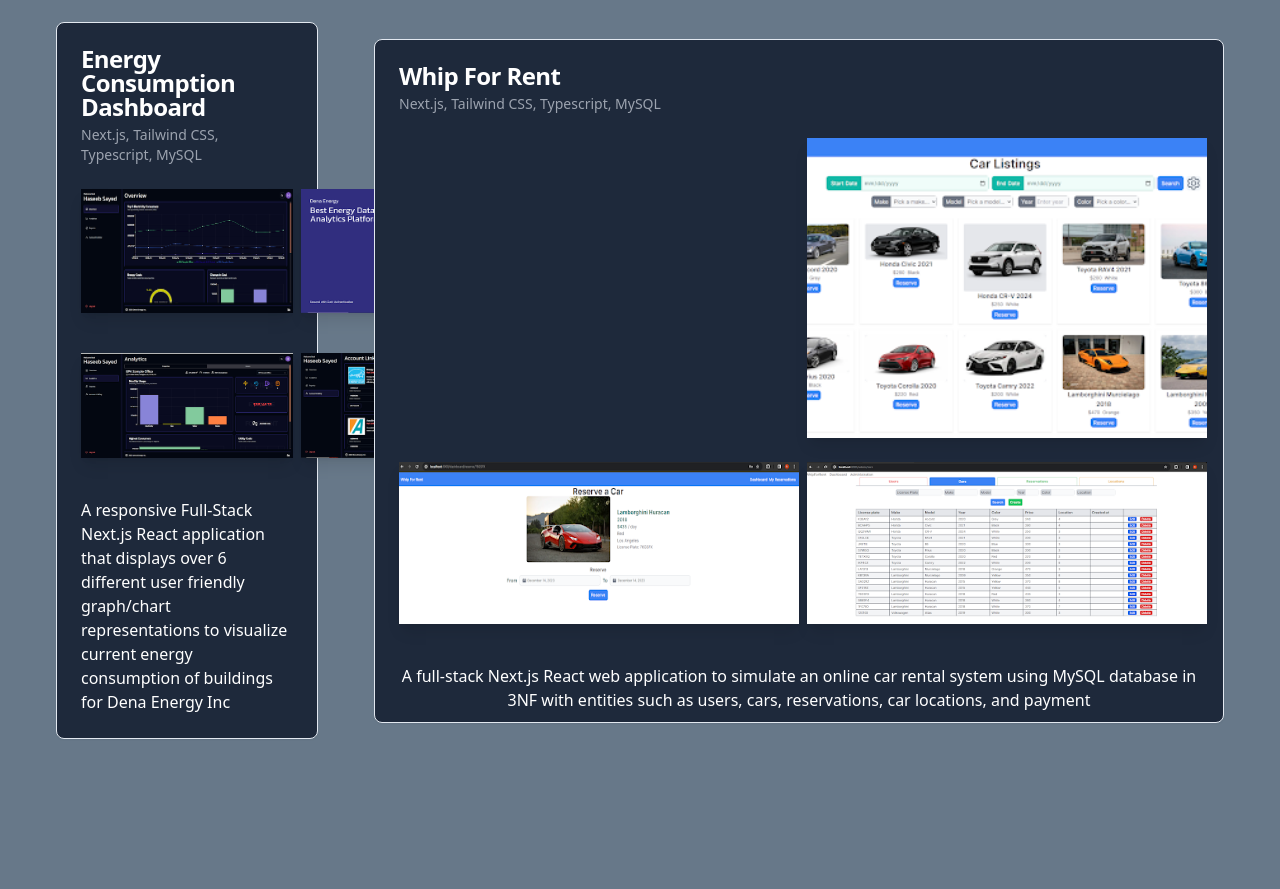
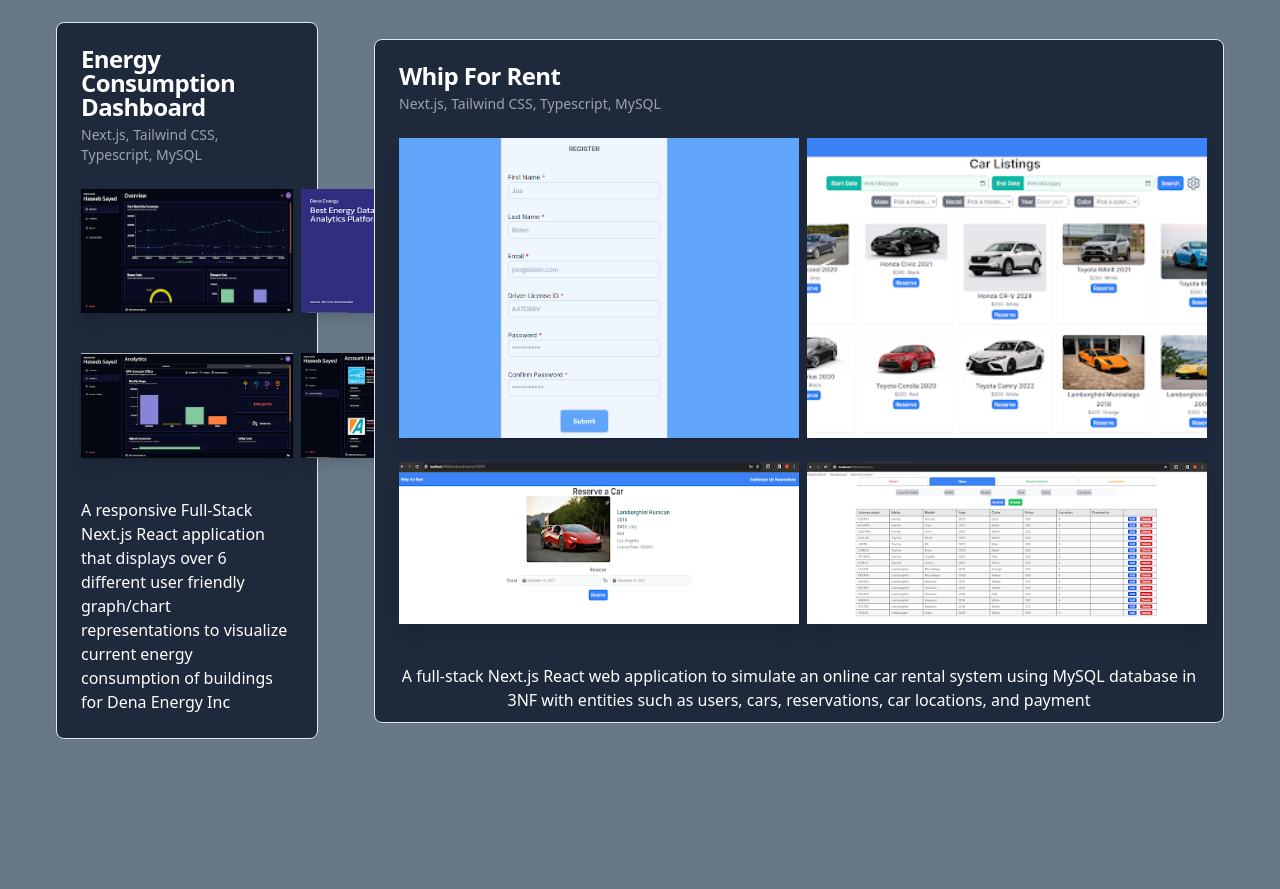
Before and after one commit to Ohhaseeb/personal-portfolio, a Next.js app: page / in a window 1280 px wide. Shown: the part 2700-3589 px from the top of the page. Built offline with nearby package versions, Linux system fonts and the light colour scheme.

Commit message:
changed PNG to png

```diff
--- a/components/Projects.tsx
+++ b/components/Projects.tsx
@@ -11,7 +11,7 @@ import Overview from '@/public/images/EnergyConsumptionOverview.png'
 import SignIn from '@/public/images/Signin.png'
 import Analytics from '@/public/images/Analytics.png'
 import AccountLink from '@/public/images/AccountLink.png'
-//import RegisterWhip from '@/public/images/RegisterWhip.png'
+import RegisterWhip from '@/public/images/RegisterWhip.png'
 import Carlisting from '@/public/images/Carlisting.png'
 import ReserveCar from '@/public/images/ReserveCar.png'
 import Admin from '@/public/images/Admin.png'
@@ -74,12 +74,12 @@ const Projects = () => {
                     </CardHeader>
                     <CardContent className='flex flex-row'>
                     <div className='w-[400px] h-[300px] relative'>
-                    {/* <Image className=' shadow-lg mb-4 object-cover'
+                    <Image className=' shadow-lg mb-4 object-cover'
                     src={RegisterWhip}
                     alt="Haseeb"
                     layout='fill'
 
-                    /> */}
+                    />
                     </div>
                     <div className='w-[400px] h-[300px] relative'>
                     <Image className=' shadow-lg mb-4 mx-2 object-cover'
```
